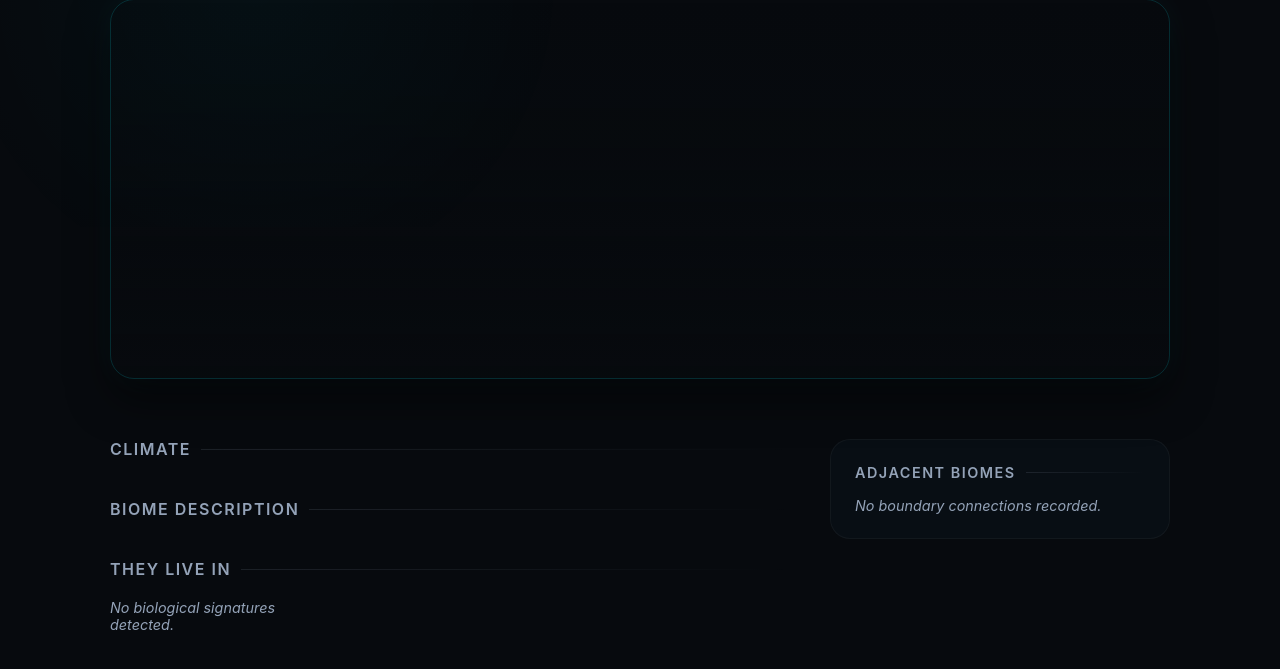
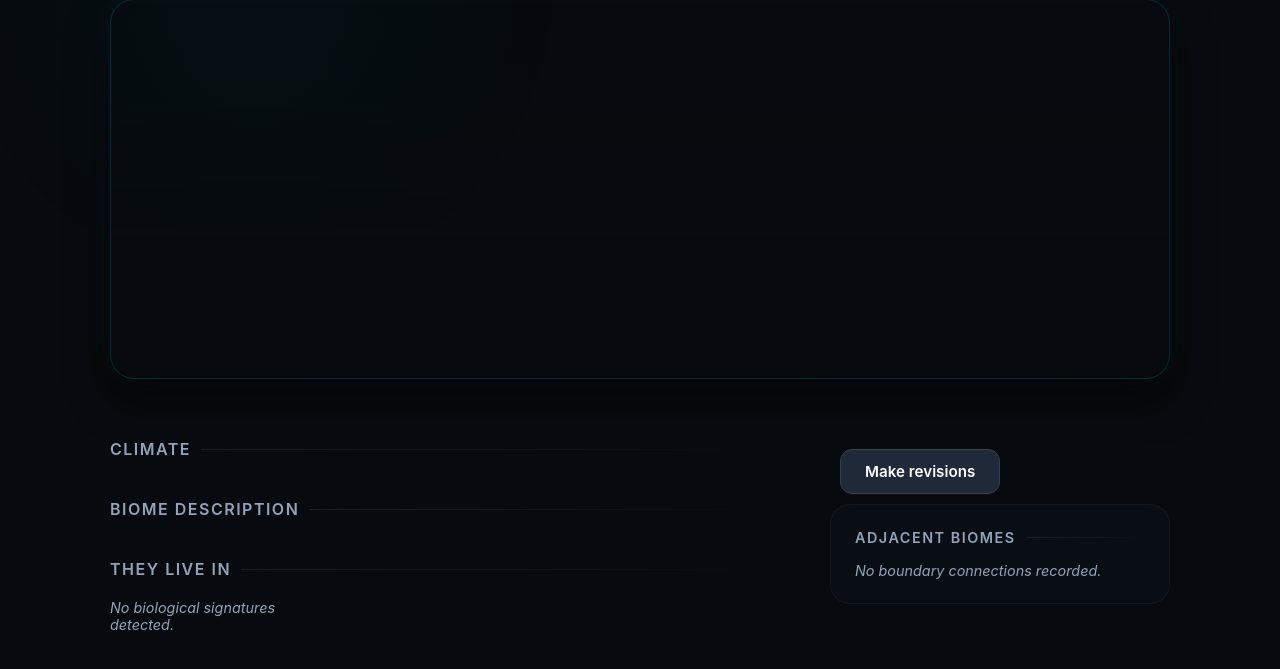
Before and after one commit to Solar01s/Nature-s_word, a Django app: template templates/nature_index/biome.html in a window 1280 px wide. Shown: the part 93-762 px from the top of the page. Run offline with Django 5.2, Linux system fonts and the light colour scheme; the template is opened without the code that fills it, so the values that code supplies are empty; parts of the project's set-up code (start-up, migrations or seed data) failed here and were passed over.

Commit message:
Update biome.html

```diff
--- a/templates/nature_index/biome.html
+++ b/templates/nature_index/biome.html
@@ -287,6 +287,40 @@
             color: var(--text-secondary);
             font-style: italic;
         }
+
+        .btn-edit-action {
+    display: inline-flex;
+    align-items: center;
+    justify-content: center;
+    gap: 8px;
+    margin: 10px; 20px; 10px; 20px;
+
+    text-decoration: none !important; /* Убираем стандартное подчеркивание ссылки */
+    padding: 12px 24px;
+    border-radius: 12px;
+    font-weight: 600;
+    font-size: 0.95rem;
+    color: #ffffff !important; /* Белый текст */
+    background: #1f2937; /* Плотный темно-серый фон */
+    border: 1px solid #374151; /* Серая граница */
+    cursor: pointer;
+    transition: transform 0.2s, box-shadow 0.3s, background-color 0.2s, border-color 0.2s;
+}
+
+/* Эффект при наведении */
+.btn-edit-action:hover {
+    background: #374151; /* Фон становится чуть светлее */
+    border-color: #4b5563; /* Граница становится отчетливее */
+    box-shadow: 0 4px 12px rgba(0, 0, 0, 0.3); /* Объемная темная тень */
+    transform: translateY(-1px); /* Легкий подъем кнопки */
+}
+
+/* Эффект при нажатии */
+.btn-edit-action:active {
+    transform: translateY(1px); /* Кнопка визуально прожимается */
+    box-shadow: 0 2px 6px rgba(0, 0, 0, 0.3);
+}
+
     </style>
 </head>
 <body>
@@ -337,7 +371,11 @@
             </div>
 
             <aside class="right-column">
+
+                 <a href="{% url 'edit_biome' biome.pk %}" class="btn-edit-action">Make revisions</a>
+
                 <div class="sidebar-panel">
+
                     <h2 class="section-header" style="font-size: 0.9rem; margin-bottom: 16px;">Adjacent Biomes</h2>
                     <ul class="node-list">
                         {% for rel_biome in biome.related_biomes.all %}
```
